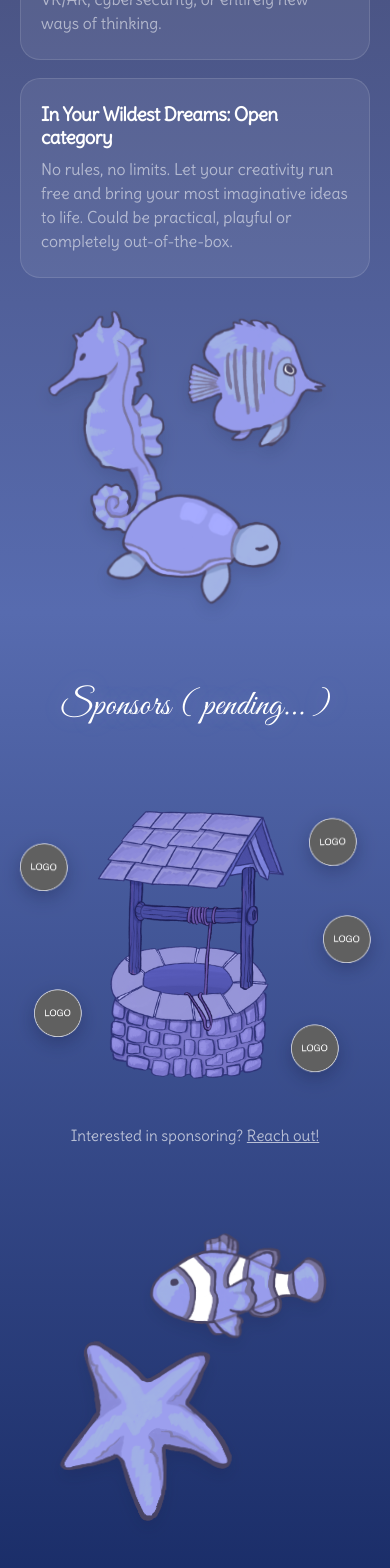
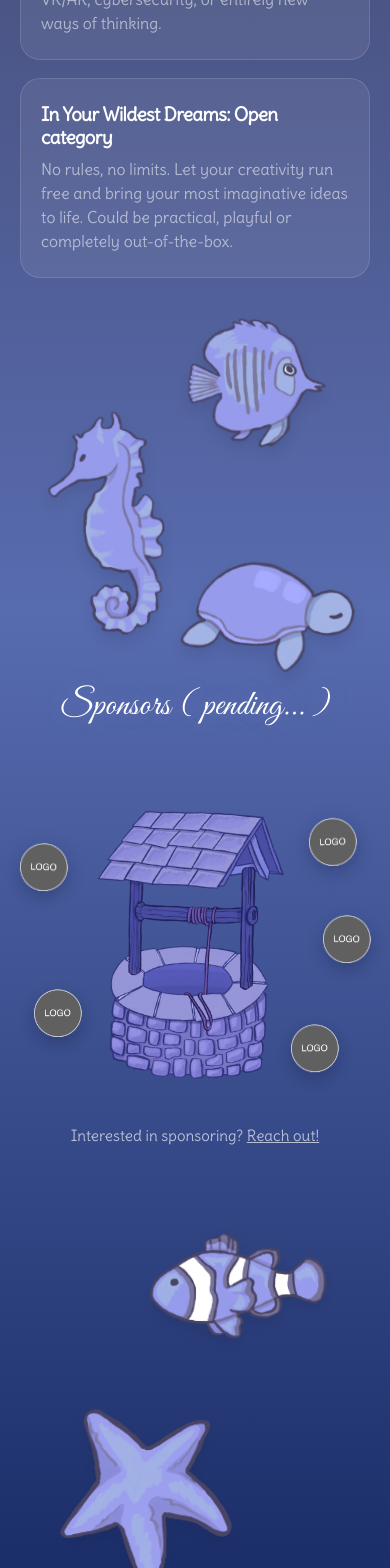
Before and after one commit to hsu-emily/Whack2026-Website, a React (Vite) app: page / in a window 390 px wide. Shown: the part 2356-3924 px from the top of the page. Built offline with nearby package versions, Linux system fonts and the light colour scheme.

Commit message:
fix animal locations

```diff
--- a/src/index.css
+++ b/src/index.css
@@ -1034,13 +1034,13 @@ h2 {
 }
 
 .seahorse-swimmer {
-  top: 58%;
+  top: 125%;
   left: clamp(2%, 6vw, 9%);
   width: clamp(180px, 19vw, 270px);
 }
 
 .turtle-swimmer {
-  top: 140%;
+  top: 52%;
   left: clamp(17%, 21vw, 26%);
   width: clamp(220px, 24vw, 340px);
 }
@@ -1469,6 +1469,8 @@ footer {
   .nav-logo { font-size: 0.9rem; }
   .nav-register { padding: 10px 12px; font-size: 0.875rem; }
   .mlh-badge { right: 16px; width: 50px; }
+  .turtle-swimmer { top: 185%; left: clamp(34%, 40vw, 48%); }
+  .starfish-swimmer { top: 88%; }
   .section { min-height: var(--mobile-viewport-height, 100svh); padding: 120px 20px 64px; scroll-margin-top: 110px; }
   h1 { font-size: clamp(2.2rem, 9vw, 3.5rem); }
   h2 { font-size: 1.6rem; }
```
